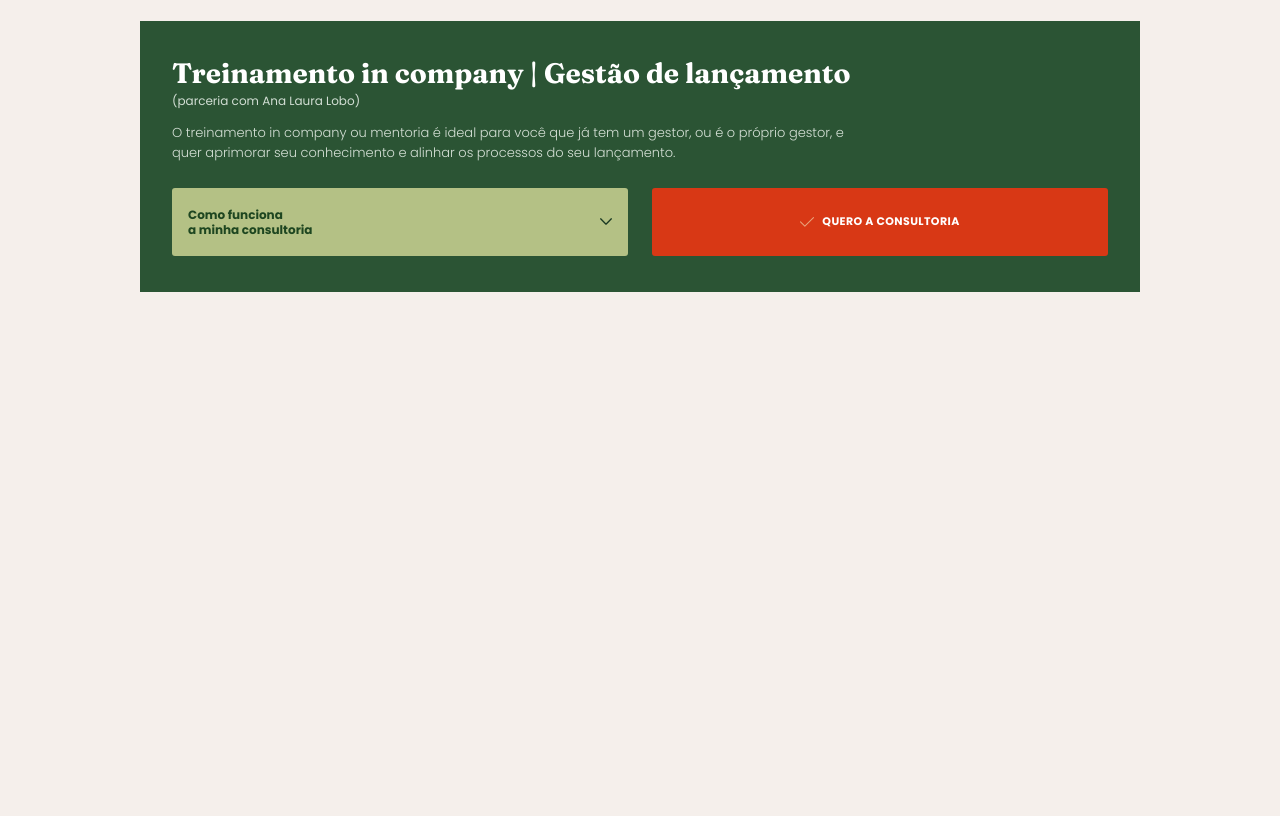
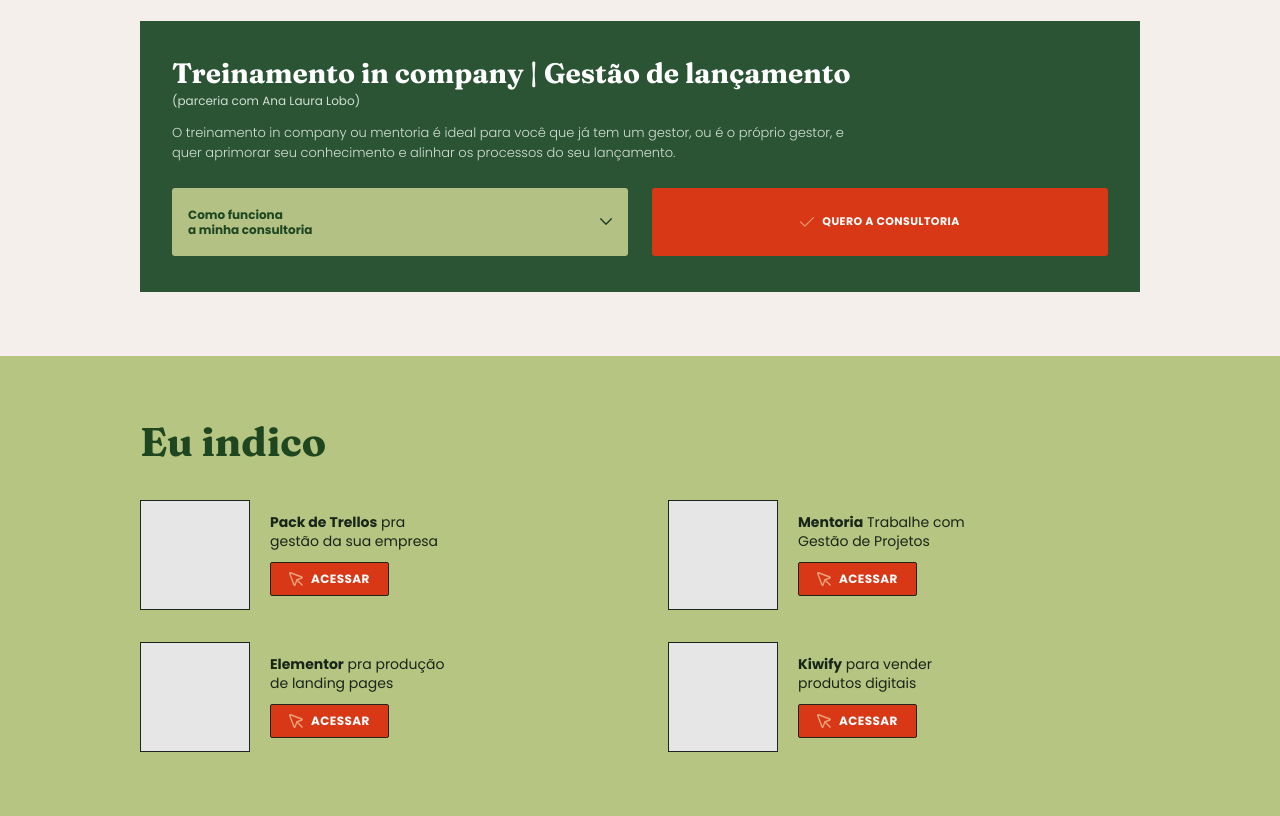
Before and after one commit to f1vish/final-task, a plain HTML site: page index.html in a window 1280 px wide. Shown: the part 1162-1978 px from the top of the page. Before the commit the page ends 1518 px from the top, so only its background shows below. Drawn offline with Linux system fonts and the light colour scheme.

Commit message:
Add indico section

```diff
--- a/assets/css/style.css
+++ b/assets/css/style.css
@@ -348,6 +348,85 @@ strong {
   background-size: contain;
 }
 
+.indico {
+  padding: 64px 0;
+  background-color: #b7c582;
+}
+
+.indico-title {
+  margin: 0 0 36px;
+  font-family: "Fraunces", sans-serif;
+  font-size: 40px;
+  font-weight: 700;
+  line-height: 1.1;
+  color: #1e4620;
+}
+
+.indico-grid {
+  display: grid;
+  grid-template-columns: repeat(2, 1fr);
+  column-gap: 56px;
+  row-gap: 32px;
+}
+
+.indico-card {
+  display: flex;
+  align-items: center;
+  gap: 20px;
+}
+
+.indico-box {
+  flex-shrink: 0;
+  width: 108px;
+  height: 108px;
+  background-color: #e6e6e6;
+  border: 1px solid #1e241e;
+}
+
+.indico-card-content {
+  display: flex;
+  flex-direction: column;
+  align-items: flex-start;
+  gap: 12px;
+}
+
+.indico-card-desc {
+  margin: 0;
+  font-size: 14px;
+  font-weight: 400;
+  line-height: 1.35;
+  color: #172618;
+}
+
+.indico-btn {
+  display: inline-flex;
+  align-items: center;
+  justify-content: center;
+  gap: 8px;
+  padding: 9px 18px;
+  background-color: #d83815;
+  color: #ffffff;
+  border: 1px solid #1e241e;
+  border-radius: 2px;
+  font-family: "Poppins", sans-serif;
+  font-size: 12px;
+  font-weight: 700;
+  line-height: 1;
+  letter-spacing: 0.4px;
+  text-transform: uppercase;
+  text-decoration: none;
+}
+
+.indico-btn-icon {
+  display: inline-block;
+  width: 14px;
+  height: 14px;
+  background-image: url("../img/cursor.svg");
+  background-repeat: no-repeat;
+  background-position: center;
+  background-size: contain;
+}
+
 @media (max-width: 767px) {
   .container {
     padding: 0 24px;
@@ -458,4 +537,35 @@ strong {
     grid-template-columns: 1fr;
     gap: 12px;
   }
+  .indico {
+    padding: 44px 0;
+  }
+
+  .indico-title {
+    margin-bottom: 24px;
+    font-size: 32px;
+  }
+
+  .indico-grid {
+    grid-template-columns: 1fr;
+    gap: 22px;
+  }
+
+  .indico-card {
+    gap: 14px;
+  }
+
+  .indico-box {
+    width: 84px;
+    height: 84px;
+  }
+
+  .indico-card-desc {
+    font-size: 13px;
+  }
+
+  .indico-btn {
+    padding: 8px 14px;
+    font-size: 11px;
+  }
 }
--- a/index.html
+++ b/index.html
@@ -187,6 +187,69 @@
           </div>
         </div>
       </section>
+      <section class="indico" id="eu-indico">
+        <div class="container indico-container">
+          <h2 class="indico-title">Eu indico</h2>
+
+          <div class="indico-grid">
+            <article class="indico-card">
+              <div class="indico-box" aria-hidden="true"></div>
+              <div class="indico-card-content">
+                <p class="indico-card-desc">
+                  <strong>Pack de Trellos</strong> pra<br />
+                  gestão da sua empresa
+                </p>
+                <a href="#" class="indico-btn">
+                  <span class="indico-btn-icon"></span>
+                  <span class="indico-btn-label">ACESSAR</span>
+                </a>
+              </div>
+            </article>
+
+            <article class="indico-card">
+              <div class="indico-box" aria-hidden="true"></div>
+              <div class="indico-card-content">
+                <p class="indico-card-desc">
+                  <strong>Mentoria</strong> Trabalhe com<br />
+                  Gestão de Projetos
+                </p>
+                <a href="#" class="indico-btn">
+                  <span class="indico-btn-icon"></span>
+                  <span class="indico-btn-label">ACESSAR</span>
+                </a>
+              </div>
+            </article>
+
+            <article class="indico-card">
+              <div class="indico-box" aria-hidden="true"></div>
+              <div class="indico-card-content">
+                <p class="indico-card-desc">
+                  <strong>Elementor</strong> pra produção<br />
+                  de landing pages
+                </p>
+                <a href="#" class="indico-btn">
+                  <span class="indico-btn-icon"></span>
+                  <span class="indico-btn-label">ACESSAR</span>
+                </a>
+              </div>
+            </article>
+
+            <article class="indico-card">
+              <div class="indico-box" aria-hidden="true"></div>
+              <div class="indico-card-content">
+                <p class="indico-card-desc">
+                  <strong>Kiwify</strong> para vender<br />
+                  produtos digitais
+                </p>
+                <a href="#" class="indico-btn">
+                  <span class="indico-btn-icon"></span>
+                  <span class="indico-btn-label">ACESSAR</span>
+                </a>
+              </div>
+            </article>
+          </div>
+        </div>
+      </section>
     </main>
   </body>
 </html>
```
Also changed, not shown: assets/img/cursor.svg (added).
